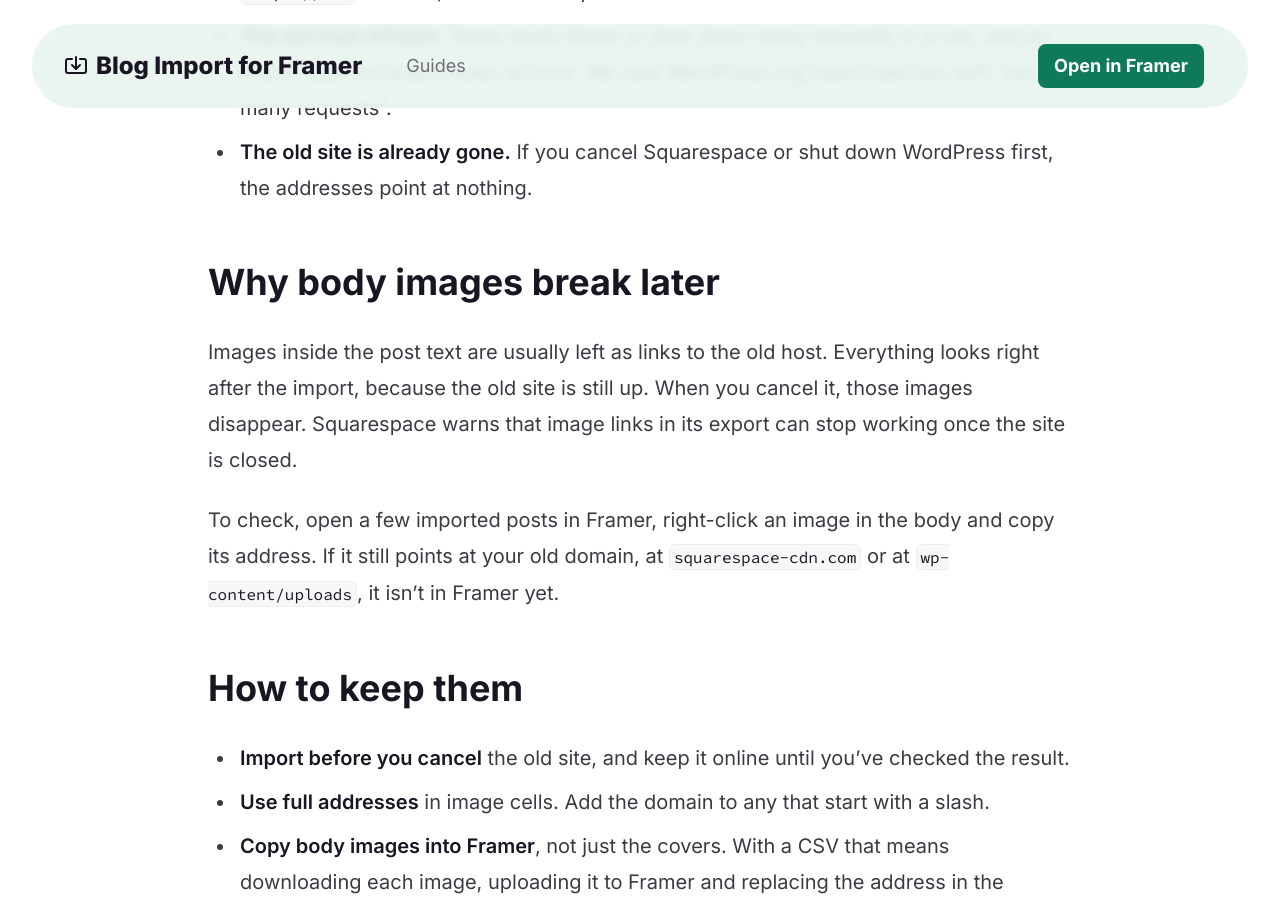
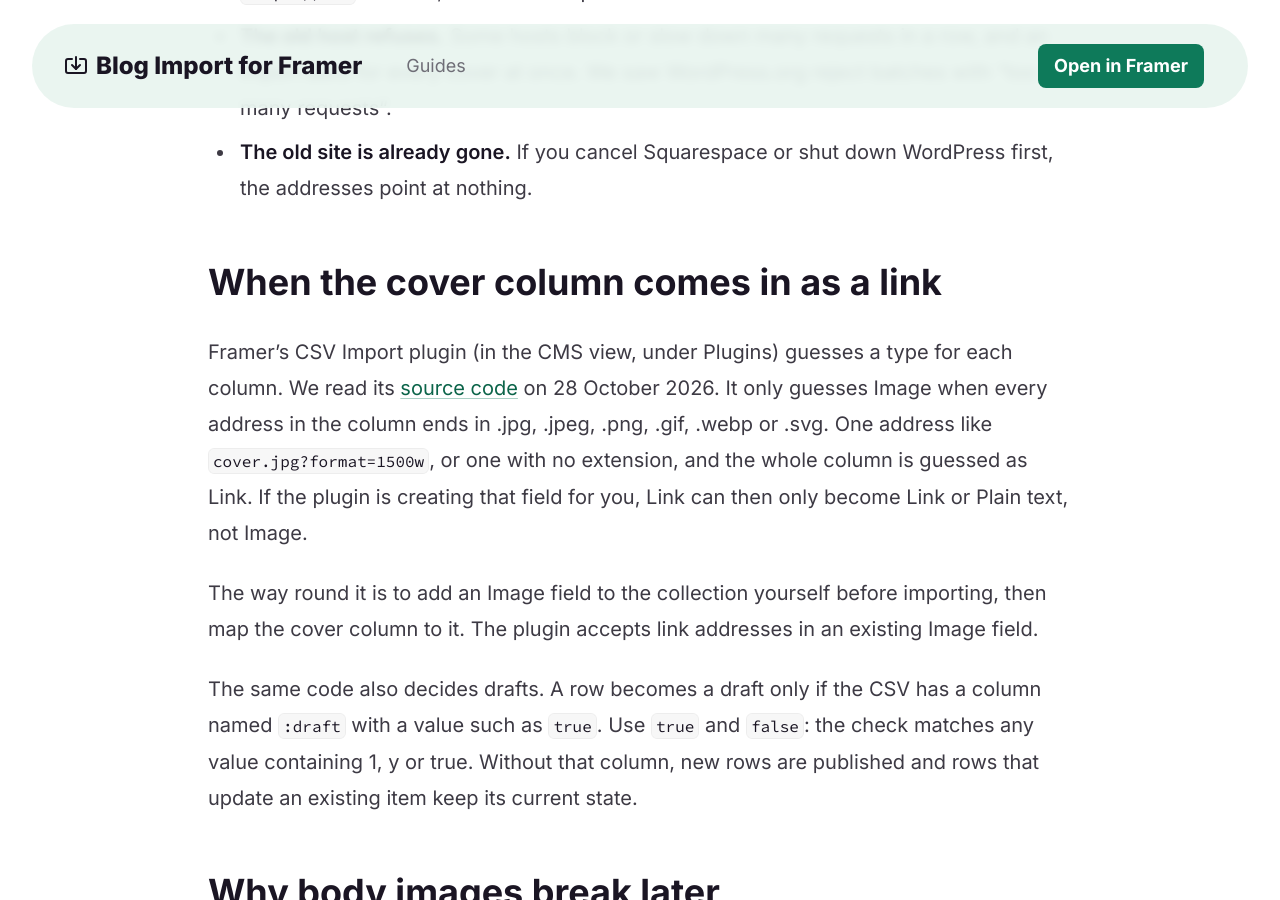
Before and after one commit to keyturnkit/keyturnkit.github.io, a Jekyll site: the page built from guides/framer-cms-csv-import-images.md, in a window 1280 px wide and 900 px high, scrolled down 1148 px. Built offline with Jekyll 4.4.1, drawn with Linux system fonts in a browser that asks for light colours.

Commit message:
V433: CSV Import facts from Framer's plugin source (image guess, :draft)

```diff
--- a/guides/framer-cms-csv-import-images.md
+++ b/guides/framer-cms-csv-import-images.md
@@ -26,6 +26,14 @@
 - **The old host refuses.** Some hosts block or slow down many requests in a row, and an import asks for every cover at once. We saw WordPress.org reject batches with "too many requests".
 - **The old site is already gone.** If you cancel Squarespace or shut down WordPress first, the addresses point at nothing.
 
+## When the cover column comes in as a link
+
+Framer's CSV Import plugin (in the CMS view, under Plugins) guesses a type for each column. We read its [source code](https://github.com/framer/plugins/tree/main/plugins/csv-import) on 28 October 2026. It only guesses Image when every address in the column ends in .jpg, .jpeg, .png, .gif, .webp or .svg. One address like `cover.jpg?format=1500w`, or one with no extension, and the whole column is guessed as Link. If the plugin is creating that field for you, Link can then only become Link or Plain text, not Image.
+
+The way round it is to add an Image field to the collection yourself before importing, then map the cover column to it. The plugin accepts link addresses in an existing Image field.
+
+The same code also decides drafts. A row becomes a draft only if the CSV has a column named `:draft` with a value such as `true`. Use `true` and `false`: the check matches any value containing 1, y or true. Without that column, new rows are published and rows that update an existing item keep its current state.
+
 ## Why body images break later
 
 Images inside the post text are usually left as links to the old host. Everything looks right after the import, because the old site is still up. When you cancel it, those images disappear. Squarespace warns that image links in its export can stop working once the site is closed.
```
